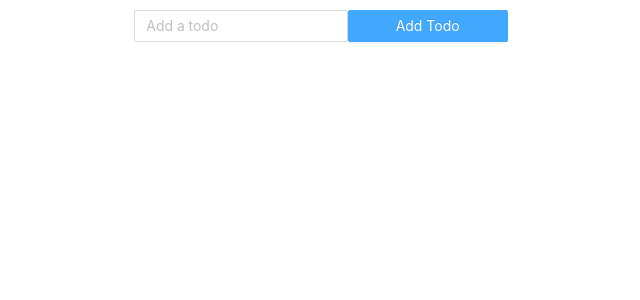
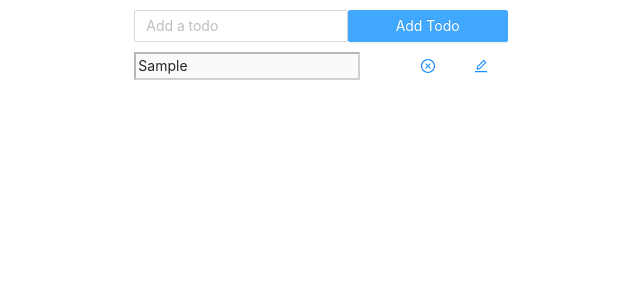
Before and after one commit to srt-pantheon/todolist, a React (Create React App) app: page / in a window 1280 px wide. Both pictures are taken after typing "Sample" into the empty fields and a click on the button "Add Todo". Shown: the top 300 px of the page, without its empty margins (319-959 px from the left). Built offline with nearby package versions, Linux system fonts and the light colour scheme.

Commit message:
Remove button ready

```diff
--- a/src/components/Todo.js
+++ b/src/components/Todo.js
@@ -4,29 +4,44 @@ import TodoAdd from "./TodoAdd";
 import TodoList from "./TodoList";
 
 function Todo() {
+  console.log("TODO RERENDERED!");
   const [todos, setTodos] = useState([]);
+  const [uniqueId, setUniqueId] = useState(1);
 
   function addTodo(task) {
     const newTodos = [...todos, task];
     setTodos(newTodos);
+    setUniqueId((id) => id + 1);
   }
 
   function removeTodo(id) {
-    let arr = todos.splice(id, 1);
+    let idToRemove;
+    let arr = [...todos];
+    todos.forEach((item, index) => {
+      if (item.id == id) {
+        idToRemove = index;
+      }
+    });
+    arr.splice(idToRemove, 1);
     setTodos(arr);
   }
 
   function updateTodo(id, newValue) {
-    let arr = todos;
+    let idToUpdate;
+    let arr = [...todos];
+    todos.forEach((item, index) => {
+      if (item.id == id) {
+        idToUpdate = index;
+      }
+    });
     arr[id] = newValue;
     setTodos(arr);
   }
 
-  console.log("todos = ", todos);
   return (
     <div className="Todo">
-      <TodoAdd onClick={addTodo} />
-      {/* <TodoList todos={todos} /> */}
+      <TodoAdd onClick={addTodo} uniqueId={uniqueId} />
+      <TodoList todos={todos} removeFunc={removeTodo} updateFunc={updateTodo}/>
     </div>
   );
 }
--- a/src/components/TodoAdd.js
+++ b/src/components/TodoAdd.js
@@ -5,7 +5,8 @@ function TodoAdd(props) {
   const [inputValue, setInputValue] = useState("");
 
   function addTodoHandler() {
-    props.onClick(inputValue);
+    let obj = { id: props.uniqueId, task: inputValue };
+    props.onClick(obj);
     setInputValue();
   }
 
--- a/src/components/TodoList.js
+++ b/src/components/TodoList.js
@@ -1,19 +1,104 @@
-import TodoListItem from "./TodoListItem";
+import { useEffect, useState } from "react";
+import { Row, Col, Button, Input } from "antd";
+import { CloseCircleOutlined, EditOutlined } from "@ant-design/icons";
 
 function TodoList(props) {
-  console.log('props.todos = ', props.todos);
+ const [listArr, changeListArr] = useState();
+  console.log("props.todos = ", props.todos);
+  console.log("TODOLIST RERENDERED!");
 
-  if (props.todos.length == 0) {
-    return <div></div>;
-  } else {
+  function generateList(arr) {
+    let list = arr.map((item) => {
+      let x = todoListItem(item);
+      return x;
+    });
+    return list;
+  }
+
+  function removeHandler(event) {
+    let taskId = event.target.parentElement.id;
+    props.removeFunc(taskId);
+  }
+
+  function toggleInput(event, taskId) {
+    let x = document.getElementsByName(taskId)[0];
+    x.hasAttribute("disabled")
+      ? x.removeAttribute("disabled")
+      : x.setAttribute("disabled", "true");
+  }
+
+  // function toggleInput(event) {
+  //   let x = document.getElementById("inputid_" + props.index);
+  //   x.hasAttribute("disabled")
+  //     ? x.removeAttribute("disabled")
+  //     : x.setAttribute("disabled", "true");
+  // }
+
+  function changeHandler(event, taskId) {
+    event.preventDefault();
+    let x = document.getElementsByName(taskId)[0];
+    console.log(x);
+    x.setAttribute("value", "SRT");
+    console.log(x);
+  }
+
+  function todoListItem(task) {
     return (
-      <div>
-        {props.todos.map((item, index) => (
-          <TodoListItem key={index} task={item} index={index}/>
-        ))}
+      <div key={task.id} style={{ margin: "10px auto" }}>
+        <Row justify="center" style={{ alignItems: "center" }}>
+          <Col span={5}>
+            {/* <input
+              disabled="disabled"
+              type="text"
+              value={inputValue}
+              onChange={(e) => changeHandler(e)}
+            /> */}
+            <input
+              disabled="disabled"
+              type="text"
+              value={task.task}
+              name={task.id}
+              onChange={(e) => changeHandler(e, task.id)}
+            />
+          </Col>
+          <Col
+            span={1}
+            style={{ textAlignVertical: "center", textAlign: "center" }}
+          >
+            <a>
+              <CloseCircleOutlined
+                id={task.id}
+                onClick={(e) => removeHandler(e)}
+              />
+            </a>
+          </Col>
+          <Col
+            span={1}
+            style={{ textAlignVertical: "center", textAlign: "center" }}
+          >
+            <a>
+              <EditOutlined onClick={(e) => toggleInput(e, task.id)} />
+              {/* <EditOutlined /> */}
+            </a>
+          </Col>
+        </Row>
       </div>
     );
   }
+
+  return generateList(props.todos);
+
+  // if (props.todos.length == 0) {
+  //   return <div></div>;
+  // } else {
+  //   return (
+  //     <div>
+  //       {props.todos.map((item, index) => (
+  //         <TodoListItem key={index} task={item} index={index}/>
+  //       ))}
+  //     </div>
+  //   );
+  // }
 }
 
 export default TodoList;
```
